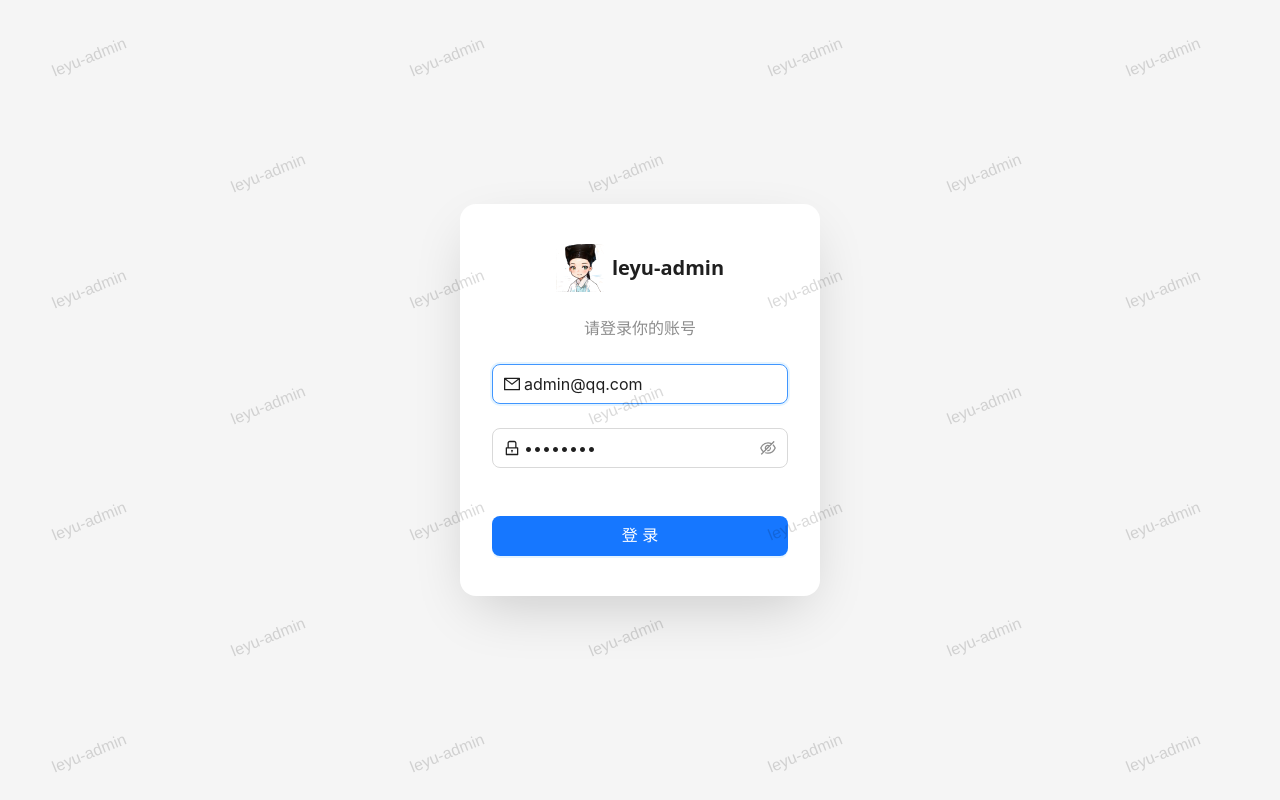
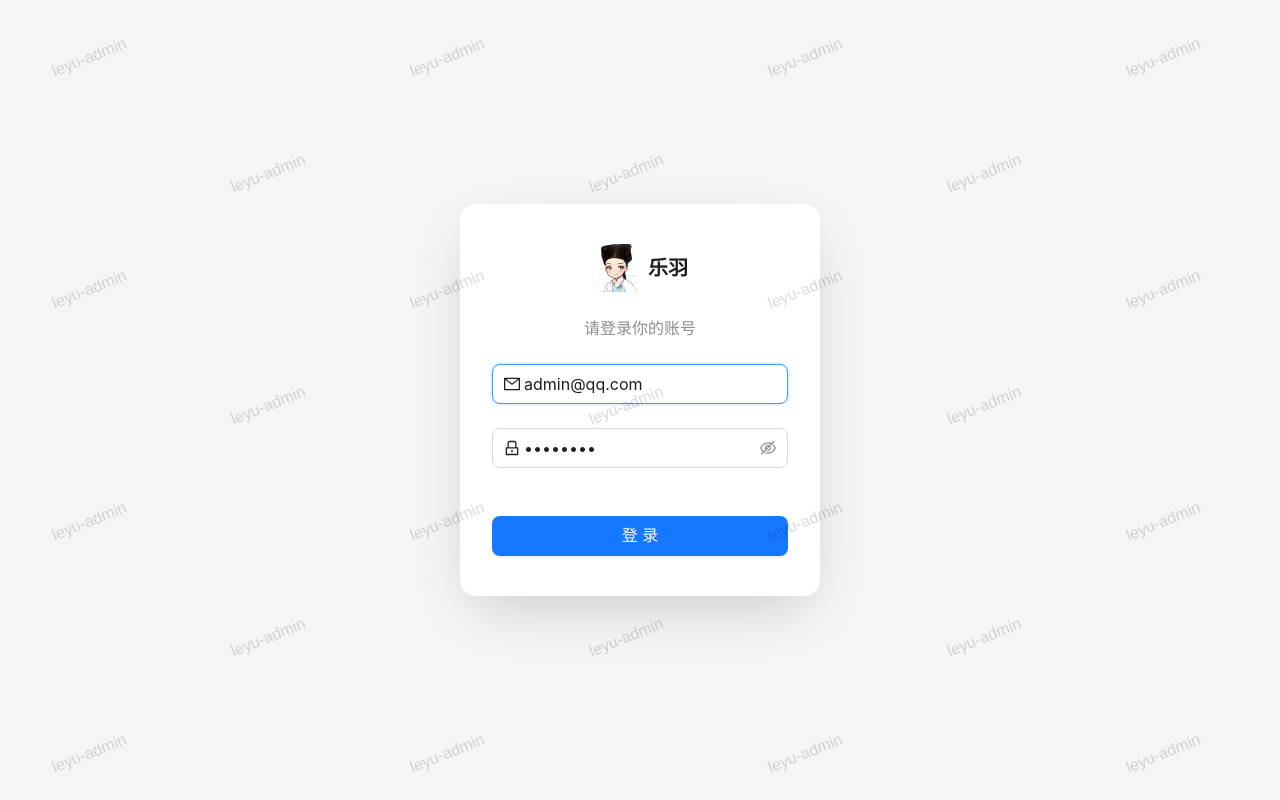
Before and after one commit to zxs1994/leyu-admin, a Vue app: page /login in a window 1280 px wide. Built offline with nearby package versions, Linux system fonts and the light colour scheme; no server answers.

Commit message:
增加 zhName

```diff
--- a/package.json
+++ b/package.json
@@ -1,5 +1,6 @@
 {
   "name": "leyu-admin",
+  "zhName": "乐羽",
   "description": "Leyu Admin --- 一个基于 Vue 3 + Vite + Ant Design Vue 的现代化后台管理系统模板。",
   "private": true,
   "version": "1.0.9",
--- a/src/main.js
+++ b/src/main.js
@@ -28,6 +28,7 @@
 
 // 挂载全局变量
 app.config.globalProperties.$appName = __APP_NAME__
+app.config.globalProperties.$appZhName = __APP_ZH_NAME__
 app.config.globalProperties.$appVersion = __APP_VERSION__
 
 app.mount('#app')
--- a/src/utils/index.js
+++ b/src/utils/index.js
@@ -1,4 +1,4 @@
-export const title = __APP_NAME__
+export const title = __APP_ZH_NAME__
 
 const isPWA = window.matchMedia('(display-mode: minimal-ui)').matches
 // console.log(isPWA)
--- a/src/views/Login.vue
+++ b/src/views/Login.vue
@@ -86,7 +86,7 @@
 					class="w-12 h-12"
 					src="/icons/icon-192.png"
 					alt="logo" />
-				<div class="text-xl font-semibold text-(--ui-text)">{{ $appName }}</div>
+				<div class="text-xl font-semibold text-(--ui-text)">{{ $appZhName }}</div>
 			</div>
 
 			<!-- 标题 -->
--- a/vite.config.js
+++ b/vite.config.js
@@ -65,6 +65,7 @@
 		},
 		define: {
 			__APP_NAME__: JSON.stringify(pkg.name),
+			__APP_ZH_NAME__: JSON.stringify(pkg.zhName),
 			__APP_VERSION__: JSON.stringify(pkg.version),
 		},
 	}
```
